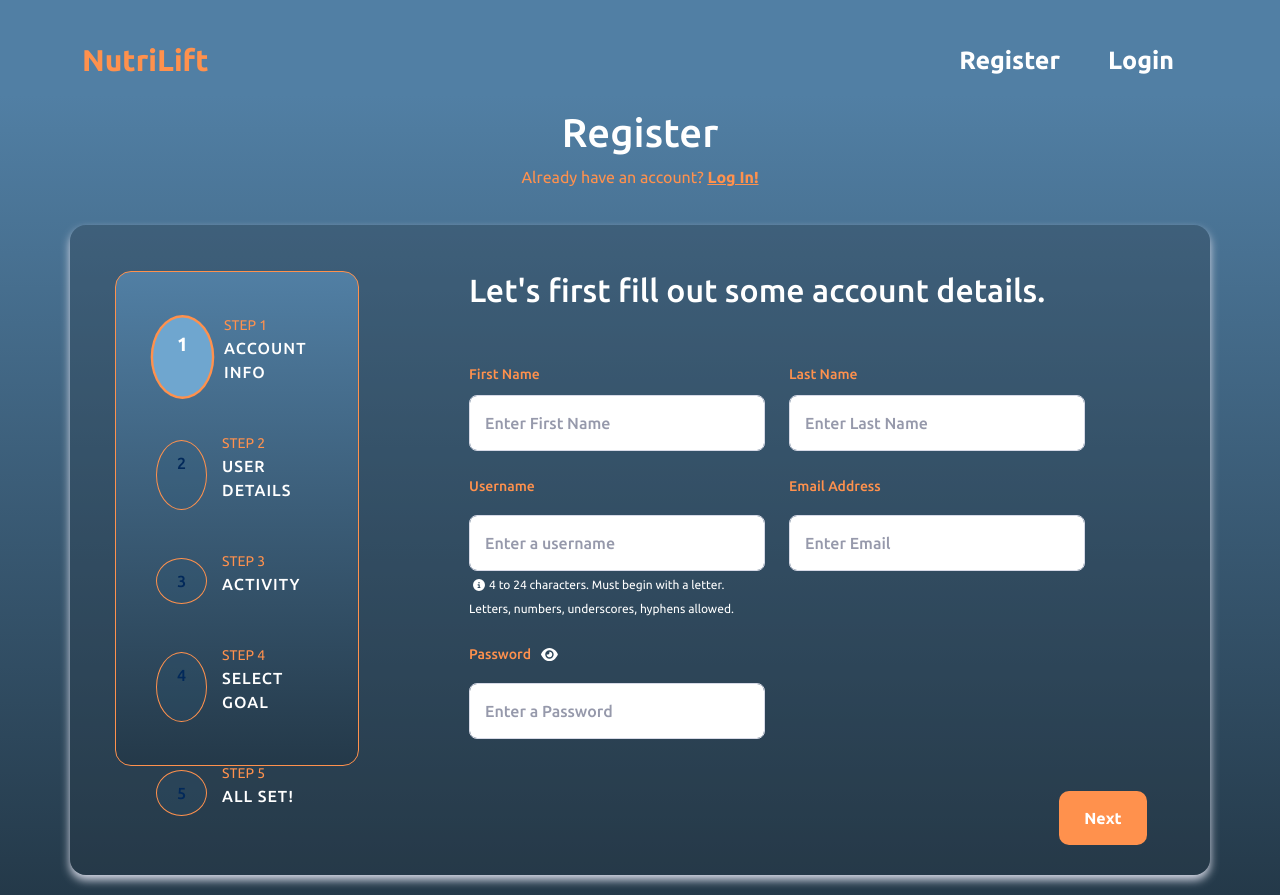
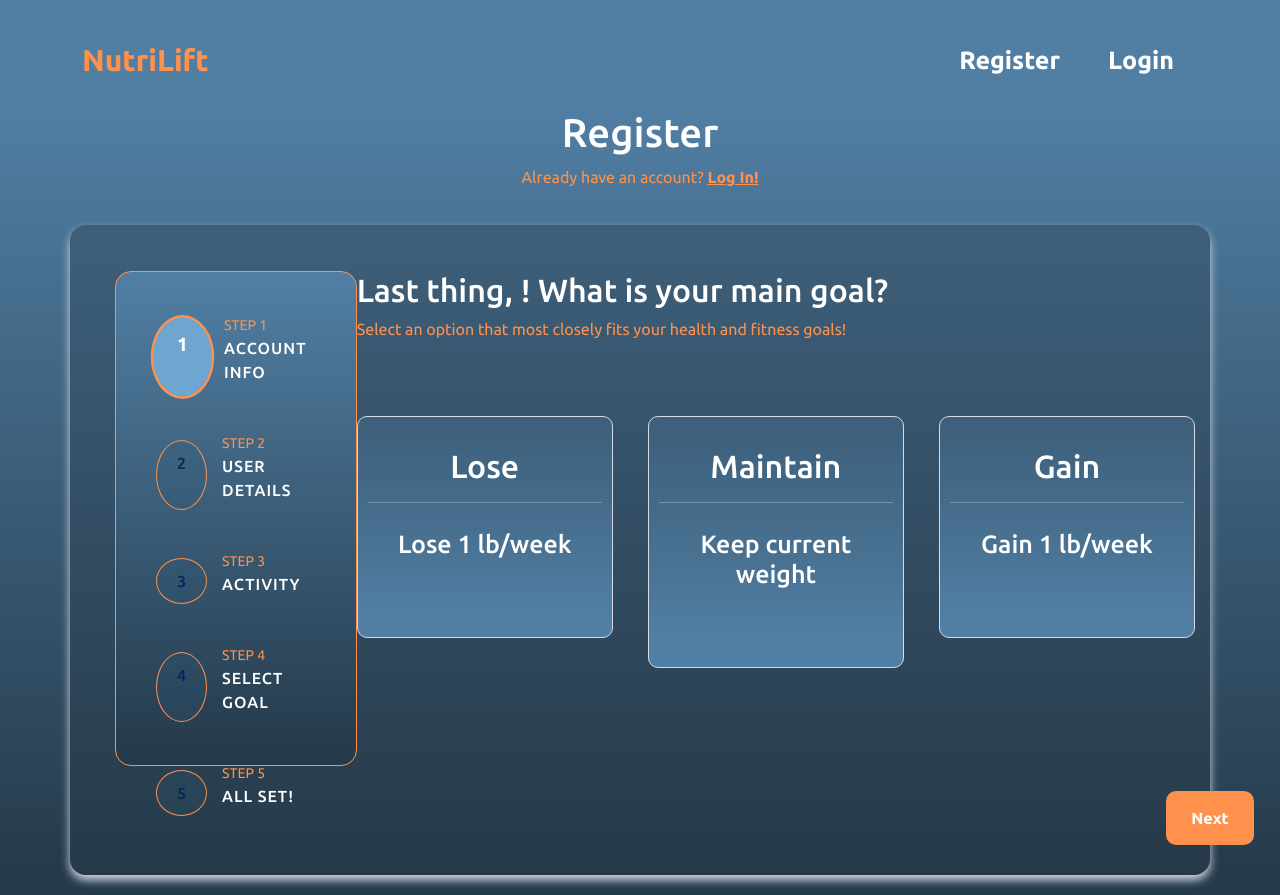
Before and after one commit to tangiambe/fitness-tracker, a React (Create React App) app in the folder frontend/tracker-app/: page /register in a window 1280 px wide. Built offline with nearby package versions, Linux system fonts and the light colour scheme.

Commit message:
fixed step four

```diff
--- a/frontend/tracker-app/src/components/register/Register.js
+++ b/frontend/tracker-app/src/components/register/Register.js
@@ -18,7 +18,7 @@ export const Register = () => {
         switch (page) {
             case 0:
                 // Account Details
-                return <StepOne />
+                return <StepFour />
             case 1:
                 // User Details
                 return <StepTwo />
--- a/frontend/tracker-app/src/components/register/StepFour.js
+++ b/frontend/tracker-app/src/components/register/StepFour.js
@@ -8,8 +8,9 @@ const Goal = ({ title, description, selected }) => {
   return (
     <div className={selected ? 'goalCard goalClick' : 'goalCard'}>
       <div className='title'>
-        <h3>{title}</h3>
-        <p>{description}</p>
+        <h2>{title}</h2>
+        <hr></hr>
+        <h3>{description}</h3>
       </div>
     </div>
   )
@@ -57,21 +58,21 @@ const StepFour = () => {
         <div onClick={() => setGoal({ lose: true, maintain: false, gain: false, })}>
           <Goal
             title={"Lose"}
-            description={"Sedentary or no exercise"}
+            description={"Lose 1 lb/week"}
             selected={goal.lose}
           />
         </div>
         <div onClick={() => setGoal({ lose: false, maintain: true, gain: false, })}>
           <Goal
             title={"Maintain"}
-            description={"Sedentary or no exercise"}
+            description={"Keep current weight"}
             selected={goal.maintain}
           />
         </div>
         <div onClick={() => setGoal({ lose: false, maintain: false, gain: true, })}>
           <Goal
             title={"Gain"}
-            description={"Sedentary or no exercise"}
+            description={"Gain 1 lb/week"}
             selected={goal.gain}
           />
         </div>
--- a/frontend/tracker-app/src/styles/Register.css
+++ b/frontend/tracker-app/src/styles/Register.css
@@ -149,14 +149,14 @@ main {
   border: none;
   color: white;
   border-radius: 10px;
-  /* margin-left: 105%; */
+  /* margin-right: 17%; */
 }
 
 .btnRight {
   -webkit-box-pack: right !important;
       -ms-flex-pack: right !important;
           justify-content: right !important;
-          margin-left: 10%;
+          margin-left:7%;
 }
 
 
@@ -419,43 +419,76 @@ i {
   margin-bottom: 30px;
 }
 
+
 .goalClick {
   border: #FF914D 2px solid !important;
   transform: scale(1.05);
 }
 
 .goalCard {
-  width: 107%;
-  padding: 20px 15px 120px 15px;
+  width:100%;
+  padding: 20px 10px 10px 10px;
+  margin-top: 30px;
   border: #d6d9e6 1px solid;
   border-radius: 10px;
   cursor: pointer;
-  background-image: linear-gradient(#243949 -50%, #517FA4 90%);
+  background-image: linear-gradient(#24394943 -50%, #517FA4 90%);
   transition: transform .2s;
 }
 
 .goalCard:hover {
-  border: #FF914D 2px solid !important;
-  transform: scale(1.03);
+  border: #FF914D 1px solid !important;
+  transform: scale(1.02);
 }
 
 .goalCard .title {
   /* margin-top: 70px; */
   /* margin-top: 0px; */
-  padding-bottom: 100px;
+  padding-bottom:60px;
   text-align: center;
 
 }
 
+.goalCard .title h2 {
+  padding-top: 10px;
+  /* font-size: 28px; */
+  color: #fff;
+  /* color: #FF914D; */
+}
+
 .goalCard .title h3 {
-  font-size: 18px;
+  padding-top: 10px;
+  font-size:25px;
   color: #fff;
+  /* color: #FF914D; */
 }
+
+.goalCard .title:hover h2 {
+  padding-top: 10px;
+  /* font-size: 28px; */
+  /* color: #fff; */
+  color: #FF914D;
+}
+
+.goalCard .title:hover h3 {
+  padding-top: 10px;
+  font-size:25px;
+  /* color: #fff; */
+  color: #FF914D;
+}
+
+
 
 .goalCard .title p {
   margin-top: 10px;
-  font-size: 14px;
-  text-align: left;
+  font-size: 20px;
+  text-align: center;
+}
+
+.goalCard .title hr {
+  text-align: center;
+  /* border-top: 1px solid #02295a; */
+  border-top: 1px solid #FFF;
 }
 
 /* SUCCESS */
```
